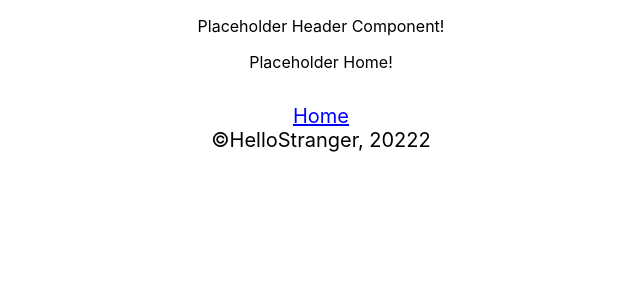
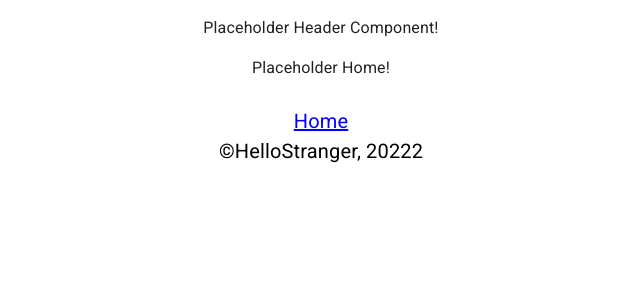
Before and after one commit to agiledev-students-fall2022/final-project-team-stranger, a React (Create React App) app in the folder front-end/: page / in a window 1280 px wide. Shown: the top 300 px of the page, without its empty margins (319-959 px from the left). Built offline with nearby package versions, Linux system fonts and the light colour scheme.

Commit message:
Add color palette as theme

```diff
--- a/front-end/src/App.js
+++ b/front-end/src/App.js
@@ -10,9 +10,38 @@ import History from "./History";
 import Stats from "./Stats.js";
 import Settings from "./Settings.js";
 import "./App.css";
+import {
+  StyledEngineProvider,
+  ThemeProvider,
+  createTheme,
+} from "@mui/material/styles";
+import { CssBaseline } from "@mui/material";
+
+const theme = createTheme({
+  palette: {
+    primary: {
+      main: "#343a40",
+      dark: "#212529",
+      light: "#495057",
+    },
+    secondary: {
+      main: "#adb5bd",
+      dark: "#6c757d",
+      light: "#ced4dA",
+    },
+    background: {
+      main: "#e9ecef",
+      dark: "#dee2e6",
+      light: "#f8f9fa",
+    },
+  },
+});
 
 function App() {
   return (
+    <StyledEngineProvider injectFirst>
+      <ThemeProvider theme={theme}>
+        <CssBaseline />
         <div className="App">
           <Router>
             <Header />
@@ -46,6 +75,8 @@ function App() {
             <Footer />
           </Router>
         </div>
+      </ThemeProvider>
+    </StyledEngineProvider>
   );
 }
 
```
Lines whose indentation alone changed are shown as unchanged.
